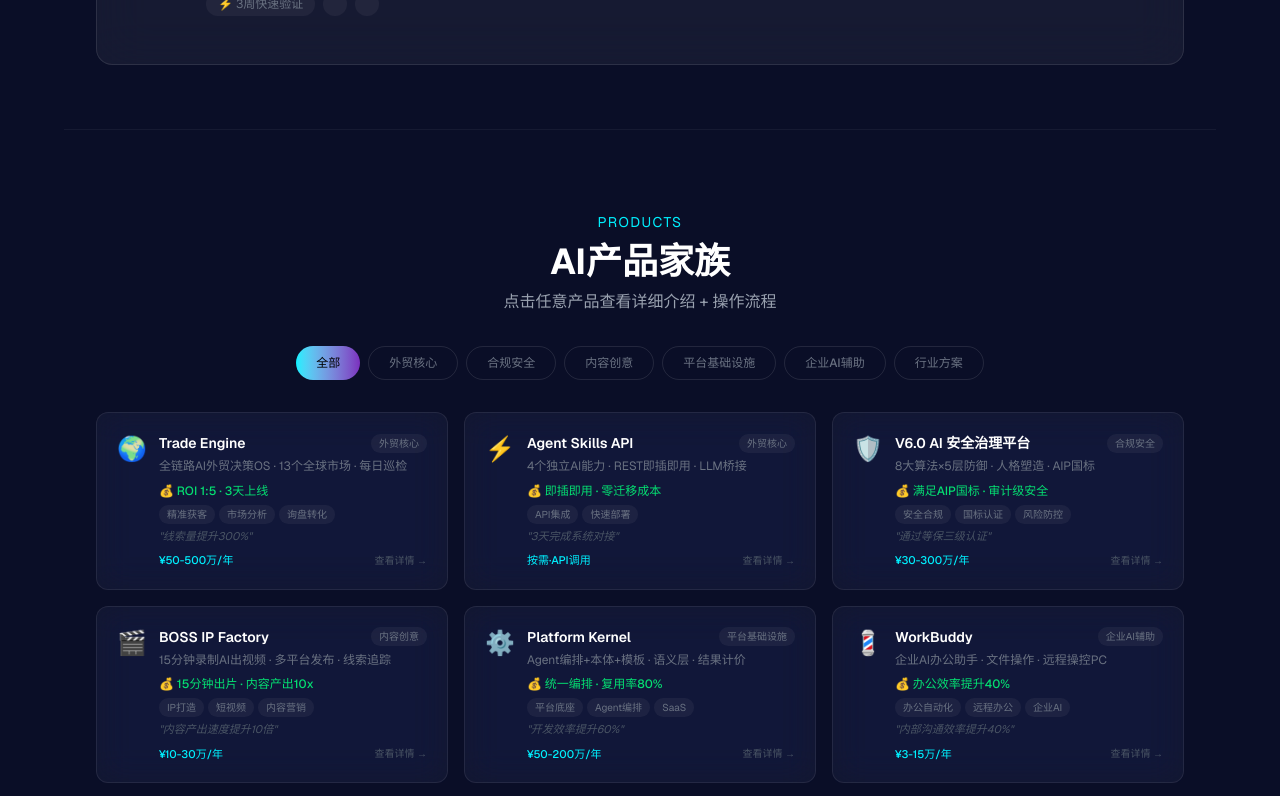
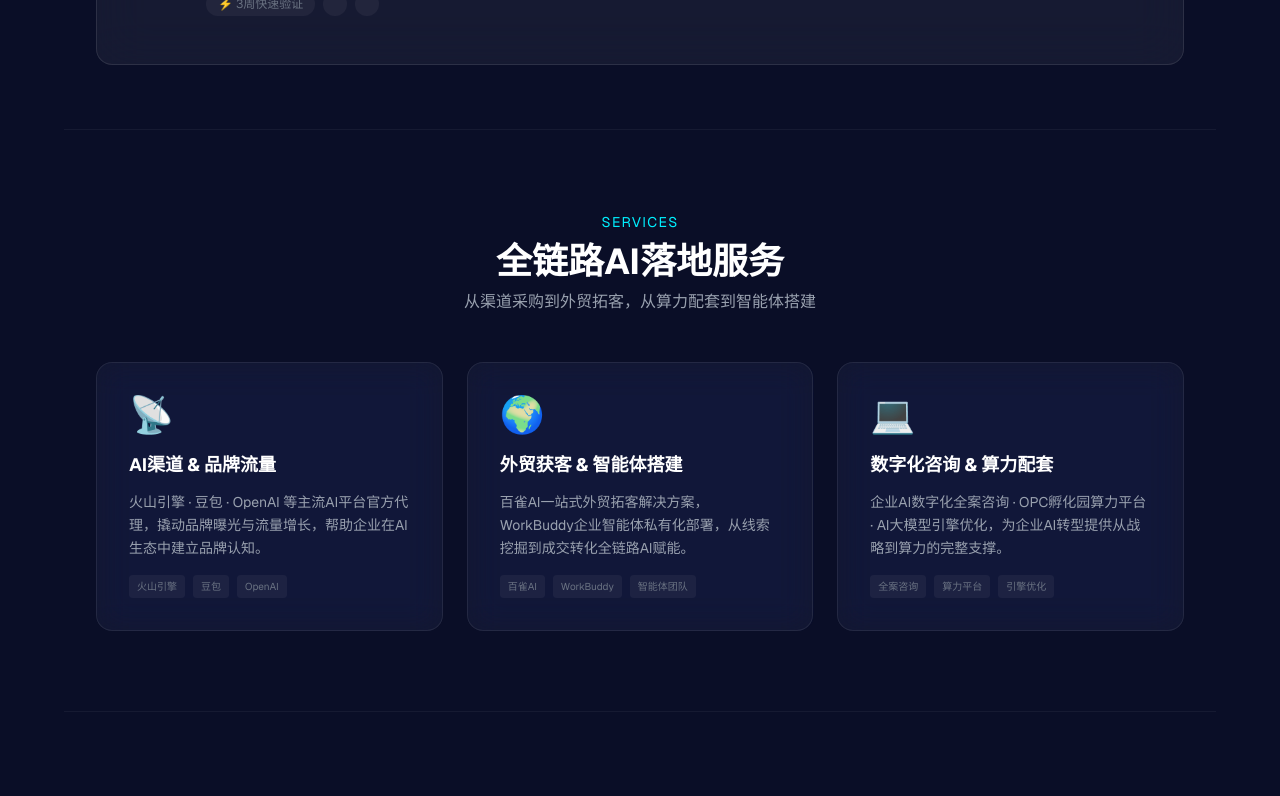
Before and after one commit to WangM-A3/umbrella-website, a Next.js app in the folder brand-site/: page / in a window 1280 px wide. Shown: the part 1300-2096 px from the top of the page. Built offline with nearby package versions, Linux system fonts and the light colour scheme.

Commit message:
feat: 新增全链路AI落地服务板块+更新底部CTA

```diff
--- a/brand-site/src/app/page.tsx
+++ b/brand-site/src/app/page.tsx
@@ -361,6 +361,47 @@ const ParticleBackground = dynamic(() => import("@/components/ParticleBackground
                   {activeTab === "agent" && "🔄 自进化飞轮"}
                 </span>
               </div>
+            </div>
+          </div>
+        </div>
+      </section>
+
+      {/* Services */}
+      <section className="max-w-6xl mx-auto px-8 py-20 border-t border-white/5">
+        <div className="text-center mb-12">
+          <span className="text-[#00f0ff] text-sm tracking-widest">SERVICES</span>
+          <h2 className="text-3xl md:text-4xl font-bold mt-2">全链路AI落地服务</h2>
+          <p className="text-gray-400 mt-2">从渠道采购到外贸拓客，从算力配套到智能体搭建</p>
+        </div>
+        <div className="grid grid-cols-1 md:grid-cols-3 gap-6">
+          <div className="glass rounded-2xl p-8 hover:neon-border transition-all duration-300 group">
+            <span className="text-4xl mb-4 block">📡</span>
+            <h3 className="text-lg font-bold text-white mb-3">AI渠道 & 品牌流量</h3>
+            <p className="text-sm text-gray-400 leading-relaxed">火山引擎 · 豆包 · OpenAI 等主流AI平台官方代理，撬动品牌曝光与流量增长，帮助企业在AI生态中建立品牌认知。</p>
+            <div className="mt-4 flex gap-2">
+              <span className="text-[10px] px-2 py-1 bg-white/5 rounded text-gray-500">火山引擎</span>
+              <span className="text-[10px] px-2 py-1 bg-white/5 rounded text-gray-500">豆包</span>
+              <span className="text-[10px] px-2 py-1 bg-white/5 rounded text-gray-500">OpenAI</span>
+            </div>
+          </div>
+          <div className="glass rounded-2xl p-8 hover:neon-border transition-all duration-300 group">
+            <span className="text-4xl mb-4 block">🌍</span>
+            <h3 className="text-lg font-bold text-white mb-3">外贸获客 & 智能体搭建</h3>
+            <p className="text-sm text-gray-400 leading-relaxed">百雀AI一站式外贸拓客解决方案，WorkBuddy企业智能体私有化部署，从线索挖掘到成交转化全链路AI赋能。</p>
+            <div className="mt-4 flex gap-2">
+              <span className="text-[10px] px-2 py-1 bg-white/5 rounded text-gray-500">百雀AI</span>
+              <span className="text-[10px] px-2 py-1 bg-white/5 rounded text-gray-500">WorkBuddy</span>
+              <span className="text-[10px] px-2 py-1 bg-white/5 rounded text-gray-500">智能体团队</span>
+            </div>
+          </div>
+          <div className="glass rounded-2xl p-8 hover:neon-border transition-all duration-300 group">
+            <span className="text-4xl mb-4 block">💻</span>
+            <h3 className="text-lg font-bold text-white mb-3">数字化咨询 & 算力配套</h3>
+            <p className="text-sm text-gray-400 leading-relaxed">企业AI数字化全案咨询 · OPC孵化园算力平台 · AI大模型引擎优化，为企业AI转型提供从战略到算力的完整支撑。</p>
+            <div className="mt-4 flex gap-2">
+              <span className="text-[10px] px-2 py-1 bg-white/5 rounded text-gray-500">全案咨询</span>
+              <span className="text-[10px] px-2 py-1 bg-white/5 rounded text-gray-500">算力平台</span>
+              <span className="text-[10px] px-2 py-1 bg-white/5 rounded text-gray-500">引擎优化</span>
             </div>
           </div>
         </div>
@@ -778,18 +819,18 @@ const ParticleBackground = dynamic(() => import("@/components/ParticleBackground
       <section className="max-w-6xl mx-auto px-8 py-16 border-t border-white/5">
         <div className="flex flex-col md:flex-row justify-between items-center gap-6">
           <div>
-            <h3 className="text-2xl font-bold">合作洽谈</h3>
+            <h3 className="text-2xl font-bold">准备好AI转型了吗？</h3>
             <div className="flex items-center gap-3 mt-2">
               <span className="w-2.5 h-2.5 bg-green-400 rounded-full animate-pulse"></span>
               <span className="text-sm text-gray-400">
                 {isOnline ? "在线 · 立即咨询" : "离线 · 留言后联系"}
               </span>
             </div>
-            <p className="text-gray-500 text-sm mt-1">按效果付费 · 无效果不计费</p>
+            <p className="text-gray-500 text-sm mt-1">按结果付费 · 无效果不计费 · 全链路落地交付</p>
           </div>
           <div className="flex flex-wrap gap-3">
             <button onClick={() => setShowForm(true)} className="px-6 py-3 bg-[#00f0ff] text-black rounded-full font-medium hover:shadow-lg hover:shadow-[#00f0ff]/20 transition-all">
-              💬 立即沟通
+              按结果付费 · 立即咨询
             </button>
             <div className="flex flex-col gap-2">
               <div className="flex items-center gap-2 text-sm text-gray-400">
```
